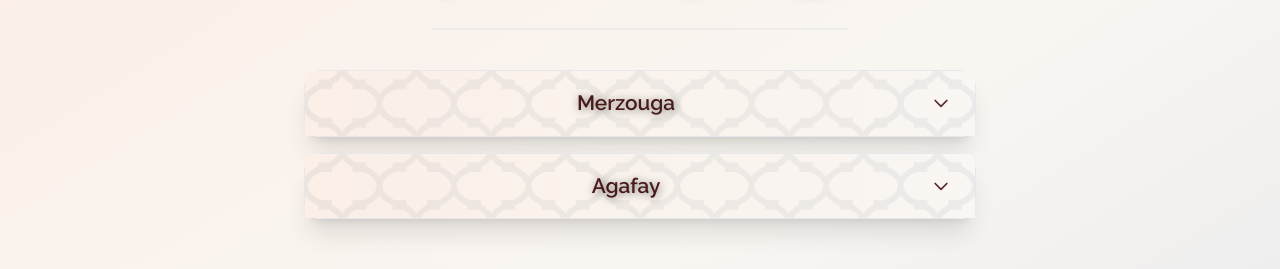
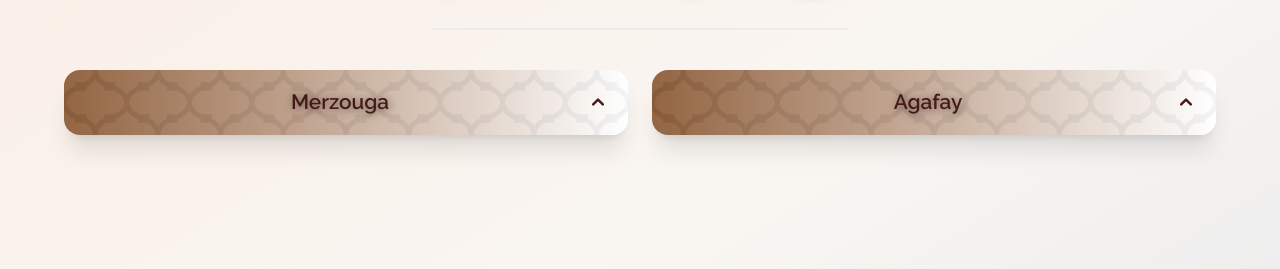
Before and after one commit to JuanCanteroJarilla/sentir-marruecos, a Next.js app: page /Actividades/alquiler-quads-y-buggies in a window 1280 px wide. Shown: the part 494-763 px from the top of the page. Built offline with nearby package versions, Linux system fonts and the light colour scheme.

Commit message:
quads&buggies

```diff
--- a/src/app/Actividades/[activity]/ActivityClient.tsx
+++ b/src/app/Actividades/[activity]/ActivityClient.tsx
@@ -1,11 +1,9 @@
 "use client";
 import "./styles.scss";
-import { useState } from "react";
 import { QuadsBuggies } from "./data";
+import Accordion from "@/app/utils/accordion";
 
 export default function ActividadClient({ activity }: { activity: string }) {
-  const [openIndex, setOpenIndex] = useState<number | null>(null);
-
   // Si quieres mostrarlo con espacios y mayúsculas:
   const formattedTitle = activity
     .replace(/-/g, " ")
@@ -19,55 +17,9 @@ export default function ActividadClient({ activity }: { activity: string }) {
           <p>{formattedTitle}</p>
         </div>
         <hr className="border-t-2 border-[#e5e7eb] w-104 mx-auto mb-8 opacity-60 rounded-full" />
-        <div className="max-w-2xl mx-auto mt-10 space-y-4">
-          {QuadsBuggies.map((item, idx) => (
-            <div
-              key={item.id}
-              className="border rounded-2xl shadow-xl bg-white/90 backdrop-blur-md transition-transform hover:scale-[1.01]"
-              style={{ borderColor: "#e5e7eb" }}
-            >
-              <button
-                className="relative flex justify-between items-center w-full px-6 py-4 text-lg font-semibold text-[#471919] focus:outline-none transition-colors hover:bg-[#fbeee6] rounded-t-lg bg-gradient-to-r from-[#fbeee6] to-[#f9f6f2] overflow-hidden"
-                onClick={() => setOpenIndex(openIndex === idx ? null : idx)}
-                aria-expanded={openIndex === idx}
-                aria-controls={`accordion-content-${item.id}`}
-              >
-
-                <div
-                  className="absolute inset-0 pointer-events-none"
-                  style={{
-                    backgroundImage: "url('/images/vintage_pattern_5.jpg')", // pon aquí la ruta de tu imagen
-                    backgroundSize: "cover",
-                    backgroundPosition: "center",
-                    opacity: 0.08, // ajusta la opacidad a tu gusto
-                    zIndex: 0,
-                  }}
-                />
-                <span className="locations">{item.location}</span>
-                <svg
-                  className={`w-5 h-5 ml-2 transform transition-transform duration-200 ${
-                    openIndex === idx ? "rotate-180" : ""
-                  }`}
-                  fill="none"
-                  stroke="currentColor"
-                  viewBox="0 0 24 24"
-                >
-                  <path
-                    strokeLinecap="round"
-                    strokeLinejoin="round"
-                    strokeWidth={2}
-                    d="M19 9l-7 7-7-7"
-                  />
-                </svg>
-              </button>
-              <div
-                id={`accordion-content-${item.id}`}
-                className={`overflow-hidden transition-all duration-300 ${
-                  openIndex === idx
-                    ? "max-h-[1000px] opacity-100"
-                    : "max-h-0 opacity-0"
-                } bg-[#f9f6f2] px-6`}
-              >
+        <div className="flex flex-row max-w-6xl mx-auto mt-10 gap-6">
+          {QuadsBuggies.map((item) => (
+            <Accordion key={item.id} location={item.location}>
               <div className="py-4 text-gray-700 space-y-2 subTitle">
                 <p className="font-bold text-[#471919] text-lg">
                   Zona:{" "}
@@ -81,9 +33,7 @@ export default function ActividadClient({ activity }: { activity: string }) {
                     {item.vehicle}
                   </span>
                 </p>
-                  <p className="font-bold text-[#471919] text-lg">
-                    Descripción:
-                  </p>
+                <p className="font-bold text-[#471919] text-lg">Descripción:</p>
                 <p className="italic text-lg tracking-wide">
                   {item.description}
                 </p>
@@ -142,8 +92,7 @@ export default function ActividadClient({ activity }: { activity: string }) {
                   </div>
                 )}
               </div>
-              </div>
-            </div>
+            </Accordion>
           ))}
         </div>
       </div>
--- /dev/null
+++ b/src/app/utils/accordion.tsx
@@ -0,0 +1,61 @@
+import { useState, ReactNode } from "react";
+interface AccordionProps {
+  location: ReactNode;
+  children: ReactNode;
+}
+export default function Accordion({ location, children }: AccordionProps) {
+  const [open, setOpen] = useState(false);
+  return (
+    <div id="accordion-collapse" data-accordion="collapse" className="w-full mb-6">
+      <div
+        className="rounded-2xl shadow-xl bg-white/90 backdrop-blur-md transition-transform hover:scale-[1.01]"
+        style={{ borderColor: "#e5e7eb" }}
+      >
+        <button
+          type="button"
+          className="relative flex justify-between items-center w-full px-6 py-4 text-lg font-semibold text-[#471919] focus:outline-none transition-colors hover:bg-[#fbeee6] rounded-t-2xl rounded-b-2xl bg-gradient-to-r from-[#8a5933] to-white overflow-hidden"
+          aria-expanded={open}
+          aria-controls="accordion-collapse-body-1"
+          onClick={() => setOpen((prev) => !prev)}
+        >
+          {/* Patrón decorativo superpuesto, opcional */}
+          <div
+            className="absolute inset-0 pointer-events-none"
+            style={{
+              backgroundImage: "url('/images/vintage_pattern_5.jpg')",
+              backgroundSize: "cover",
+              backgroundPosition: "center",
+              opacity: 0.08,
+              zIndex: 0,
+            }}
+          />
+          <span className="locations relative z-10">{location}</span>
+          <svg
+            data-accordion-icon
+            className="w-3 h-3 shrink-0 relative z-10 transition-transform"
+            style={{ transform: open ? "rotate(180deg)" : undefined }}
+            aria-hidden="true"
+            xmlns="http://www.w3.org/2000/svg"
+            fill="none"
+            viewBox="0 0 10 6"
+          >
+            <path
+              stroke="currentColor"
+              strokeLinecap="round"
+              strokeLinejoin="round"
+              strokeWidth="2"
+              d="M9 5 5 1 1 5"
+            />
+          </svg>
+        </button>
+        {open && (
+          <div className="rounded-b-2xl overflow-hidden">
+            <div className="p-5 border border-b-0 border-gray-200">
+              {children}
+            </div>
+          </div>
+        )}
+      </div>
+    </div>
+  );
+}
```
Also changed, not shown: src/app/Actividades/[activity]/page.tsx (+5 -2 lines). Lines whose indentation alone changed are shown as unchanged.
